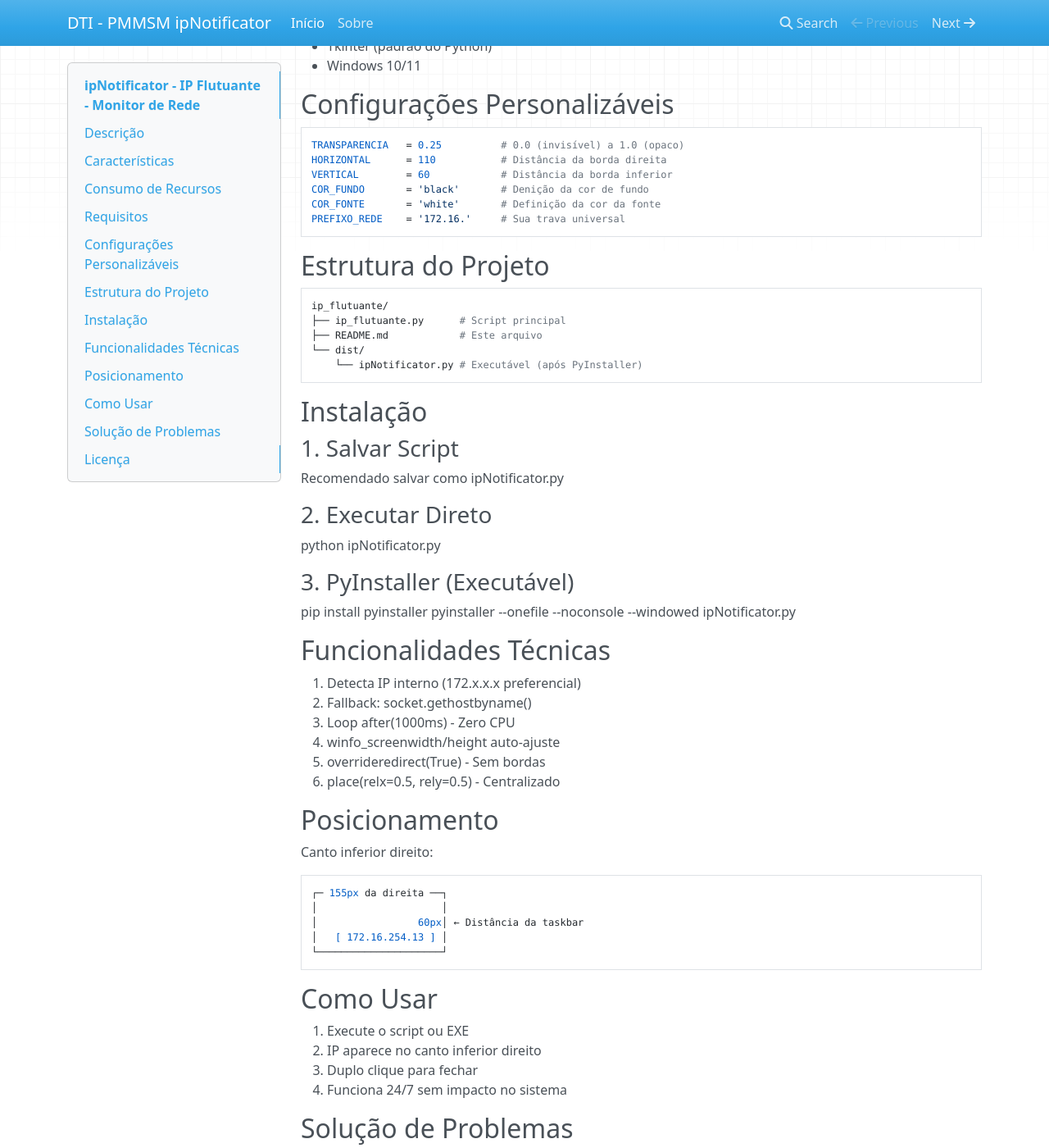
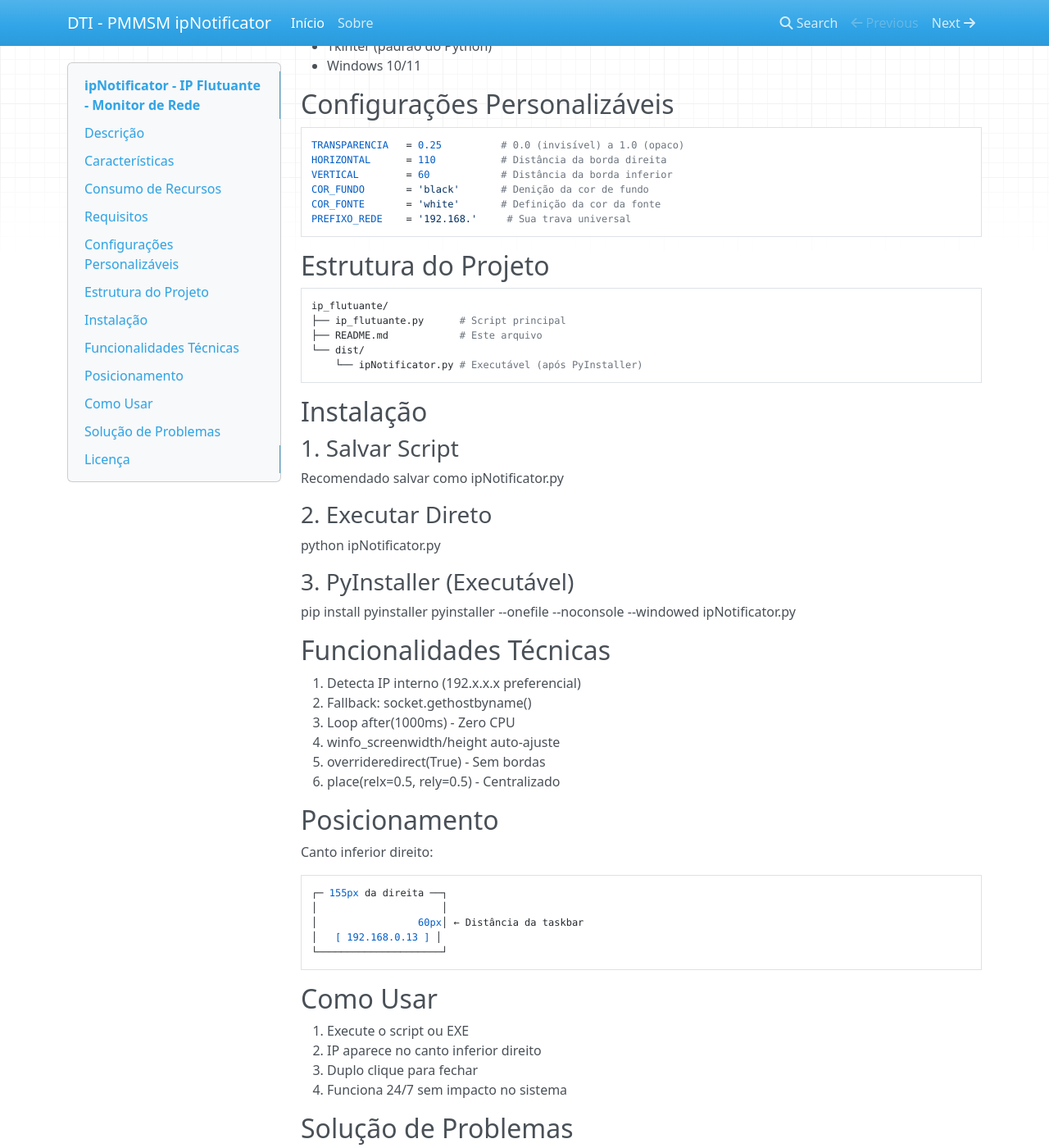
Before and after one commit to klaytonPrinceMS/ipNotificator, an MkDocs documentation site: the page built from docs/index.md, in a window 1280 px wide and 1400 px high, scrolled down 662 px. Shown: the whole window at 82% size. Built offline with MkDocs 1.6.1, drawn with Linux system fonts in a browser that asks for light colours; nearby versions of some CDN libraries; some of the changed text lies outside the part shown.

Commit message:
20260117 1645

````diff
--- a/docs/index.md
+++ b/docs/index.md
@@ -7,7 +7,7 @@ Overlay transparente que exibe o IP interno da rede em tempo real no canto infer
 - Sempre visível (mas não atrapalha)
 - Fundo preto transparente (25% de opacidade)
 - Texto branco centralizado com fonte Consolas
-- Tamanho dinâmico - adapta ao IP (172.xxx.xxx.xxx)
+- Tamanho dinâmico - adapta ao IP (192.xxx.xxx.xxx)
 - Auto-posicionamento - funciona em qualquer resolução
 - Monitoramento automático de mudanças de IP/resolução
 - Fechar: Duplo clique no texto
@@ -30,7 +30,7 @@ HORIZONTAL      = 110           # Distância da borda direita
 VERTICAL        = 60            # Distância da borda inferior
 COR_FUNDO       = 'black'       # Denição da cor de fundo
 COR_FONTE       = 'white'       # Definição da cor da fonte
-PREFIXO_REDE    = '172.16.'     # Sua trava universal
+PREFIXO_REDE    = '192.168.'     # Sua trava universal
 ```
 
 
@@ -56,7 +56,7 @@ pyinstaller --onefile --noconsole --windowed ipNotificator.py
 
 
 ## Funcionalidades Técnicas
-1. Detecta IP interno (172.x.x.x preferencial)
+1. Detecta IP interno (192.x.x.x preferencial)
 2. Fallback: socket.gethostbyname()
 3. Loop after(1000ms) - Zero CPU
 4. winfo_screenwidth/height auto-ajuste
@@ -70,7 +70,7 @@ Canto inferior direito:
 ┌─ 155px da direita ──┐
 │                     │
 │                 60px│ ← Distância da taskbar
-│   [ 172.16.254.13 ] │
+│   [ 192.168.0.13 ] │
 └─────────────────────┘
 ```
 ## Como Usar
--- a/ipNotificator.py
+++ b/ipNotificator.py
@@ -8,7 +8,7 @@ VERSAO = '1.0.20260115'
 COR_FUNDO = 'black'
 COR_FONTE = 'white'
 TAMANHO_FONTE = 10
-PREFIXO_REDE = '192.168.'  # Sua trava universal
+PREFIXO_REDE = '192.168'  # Sua trava universal
 
 
 def get_internal_ip():
@@ -29,12 +29,12 @@ def get_internal_ip():
             if ip.startswith(PREFIXO_REDE):
                 return ip
 
-        # Caso não ache o 172.16, mas queira tentar outro método offline:
+        # Caso não ache o IP, mas queira tentar outro método offline:
         s = socket.socket(socket.AF_INET, socket.SOCK_DGRAM)
         s.settimeout(0)
         try:
             # Não precisa de conexão real, apenas tenta "parear" com um IP da sub-rede
-            s.connect(('172.16.255.255', 1))
+            s.connect(('192.168.255.255', 1))
             ip_teste = s.getsockname()[0]
             if ip_teste.startswith(PREFIXO_REDE):
                 return ip_teste
````
